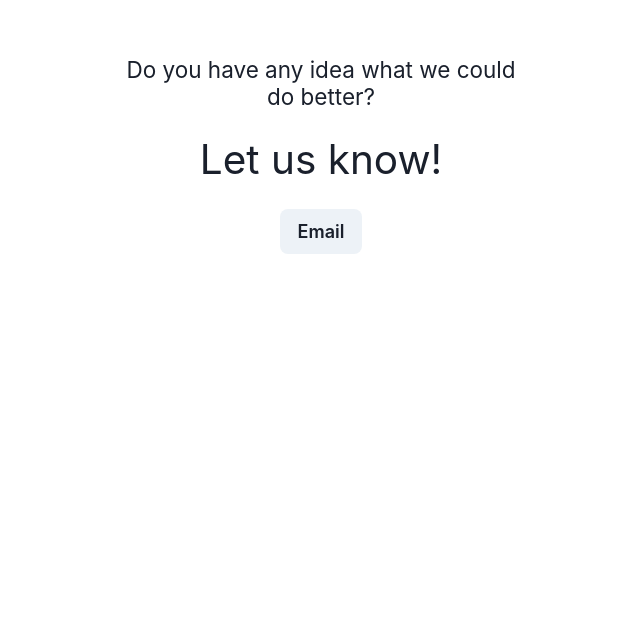
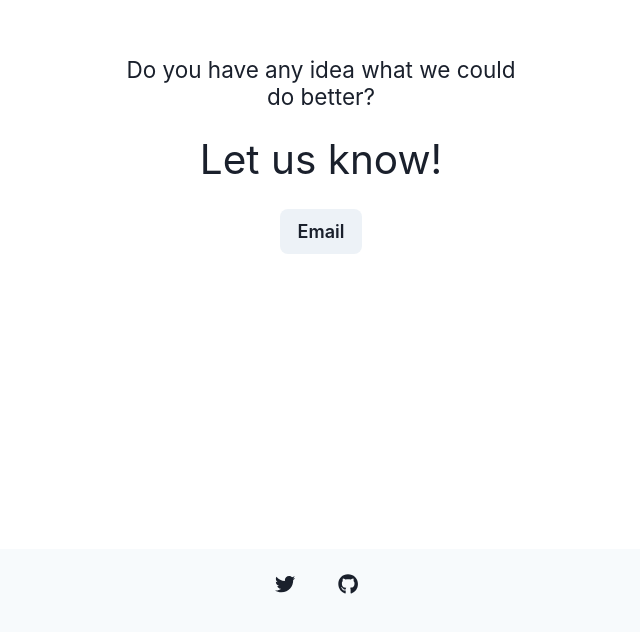
Before and after one commit to zachyking/nextjs-tut, a Next.js app: page / in a window 1280 px wide. Shown: the part 1760-2392 px from the top of the page, without its empty margins (319-959 px from the left). Built offline with nearby package versions, Linux system fonts and the light colour scheme.

Commit message:
💄 added simple footer with social links

```diff
--- a/components/ContactUs.tsx
+++ b/components/ContactUs.tsx
@@ -4,7 +4,8 @@ import {
   Button,
   Flex,
   Heading,
-  Stack
+  Stack,
+  IconButton
 } from "@chakra-ui/react"
 
 export default function ContacUs() {
@@ -14,7 +15,7 @@ export default function ContacUs() {
             display="column"
             align="center"
             justify="center"
-            minH="100vh"
+            minH="50vw"
             mb={12}
         >
             <Stack
@@ -28,8 +29,8 @@ export default function ContacUs() {
                 size="md"
                 fontWeight="normal"
                 // color="primary.800"
+                mt="50%"
                 textAlign="center"
-                mt="50%"
                 >
                     Do you have any idea what we could do better?
                 </Heading>
--- a/components/DarkModeSwitchMenu.tsx
+++ b/components/DarkModeSwitchMenu.tsx
@@ -70,14 +70,14 @@ export default function DarkModeSwitch() {
                             w="100%"
                           >Collections</Button>
                       </NextChakraLink>
-                      <NextChakraLink href="/collections/mysticwave">
+                      {/* <NextChakraLink href="/collections/mysticwave">
                           <Button
                             variant="ghost"
                             aria-label="Mystic waves"
                             my={5}
                             w="100%"
                           >Mystic waves</Button>
-                      </NextChakraLink>
+                      </NextChakraLink> */}
                       <NextChakraLink href="#contact">
                           <Button
                             variant="ghost"
@@ -181,7 +181,7 @@ export default function DarkModeSwitch() {
                           onClick={ () => changeDisplay('none')}
                         >Collections</Button>
                     </NextChakraLink>
-                    <NextChakraLink href="/collections/mysticwave">
+                    {/* <NextChakraLink href="/collections/mysticwave">
                         <Button
                           variant="ghost"
                           aria-label="Mystic waves"
@@ -189,7 +189,7 @@ export default function DarkModeSwitch() {
                           w="100%"
                           onClick={ () => changeDisplay('none')}
                         >Mystic waves</Button>
-                    </NextChakraLink>
+                    </NextChakraLink>*/}
                     <NextChakraLink href="#contact">
                         <Button
                           variant="ghost"
--- /dev/null
+++ b/components/Footer.tsx
@@ -0,0 +1,65 @@
+
+import React from "react"
+import NextChakraLink from './NextChakraLink'
+import { FaGithub, FaTwitter } from 'react-icons/fa';
+
+import {
+  Button,
+  Flex,
+  Heading,
+  Stack,
+  IconButton
+} from "@chakra-ui/react"
+
+export default function Footer() {
+  return (
+      <>
+        <Flex
+            display="column"
+            align="center"
+            justify="center"
+            mb={12}
+            minH="5vw"
+        >
+
+            <Stack
+
+                w={{ base: "80%", md: "80%" }}
+                  align="center" margin="auto"
+                >
+                <Flex
+                    justify="center"
+                    align="center"
+                >
+                    <NextChakraLink href="https://twitter.com/CardanoSounds">
+                    <IconButton
+                      variant="ghost"
+                      mt={2}
+                      mr={2}
+                      aria-label="Close Menu"
+                      size="lg"
+                      icon={
+                            <FaTwitter />
+                      }
+                    />
+                    </NextChakraLink>
+                    <NextChakraLink href="https://github.com/zachyking/CardanoSounds">
+                    <IconButton
+                      variant="ghost"
+                      mt={2}
+                      mr={2}
+                      aria-label="Close Menu"
+                      size="lg"
+                      icon={
+                            <FaGithub />
+                      }
+                    />
+                    </NextChakraLink>
+                </Flex>
+            </Stack>
+
+
+        </Flex>
+      </>
+  )
+}
--- a/package.json
+++ b/package.json
@@ -19,6 +19,7 @@
     "next-page-transitions": "*",
     "react": "17.0.1",
     "react-dom": "17.0.1",
+    "react-icons": "^4.2.0",
     "react-sticky-nav": "^4.0.6",
     "remark": "^13.0.0",
     "remark-html": "^13.0.1"
--- a/pages/index.tsx
+++ b/pages/index.tsx
@@ -9,6 +9,7 @@ import { Flex, Stack, Heading, Button, useColorModeValue } from '@chakra-ui/reac
 import Hero from '../components/Hero'
 import CollectionList from '../components/CollectionList'
 import ContactUs from '../components/ContactUs'
+import Footer from '../components/Footer'
 // import { PageTransition } from 'next-page-transitions'
 
 export default function Home({
@@ -50,6 +51,13 @@ export default function Home({
             <ContactUs />
           </Flex>
 
+          <Flex
+            justify="center"
+            bgColor={color}
+          >
+
+            <Footer></Footer>
+          </Flex>
         </Layout>
       </Flex>
 
```
Also changed, not shown: 1 other file (tests, documents, lock files or other folders).
